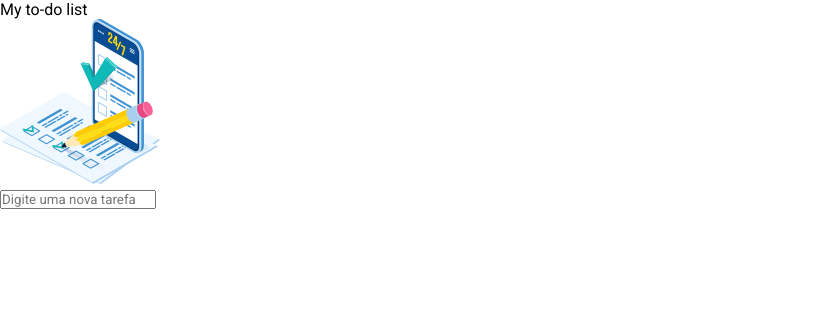
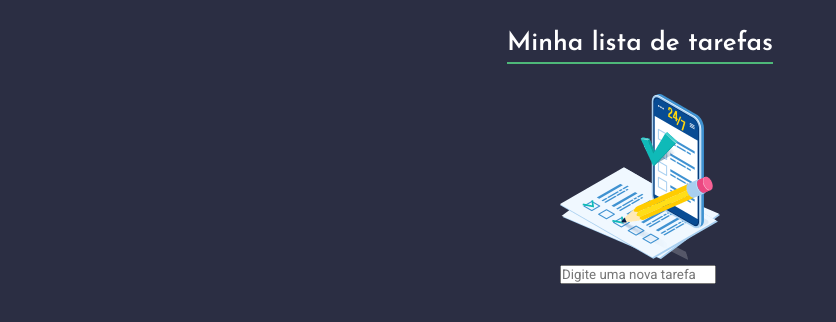
Before and after one commit to PauloMarquess/to-do-list-angular, an Angular app: page / in a window 1280 px wide. Shown: the top 322 px of the page, without its empty margins (0-836 px from the left). Built offline with nearby package versions, Linux system fonts and the light colour scheme.

Commit message:
feat: criado style para o header

```diff
--- a/package.json
+++ b/package.json
@@ -18,6 +18,7 @@
     "@angular/platform-browser": "^14.1.0",
     "@angular/platform-browser-dynamic": "^14.1.0",
     "@angular/router": "^14.1.0",
+    "angular-cli-ghpages": "^1.0.3",
     "rxjs": "~7.5.0",
     "tslib": "^2.3.0",
     "zone.js": "~0.11.4"
--- a/src/app/modules/home/components/header/header.component.html
+++ b/src/app/modules/home/components/header/header.component.html
@@ -1 +1 @@
-<p>My to-do list</p>
+<header>{{title}}</header>
--- a/src/app/modules/home/components/header/header.component.sass
+++ b/src/app/modules/home/components/header/header.component.sass
@@ -0,0 +1,10 @@
+@import '../../../../../dist/sass/variables'
+
+header
+    font-family: 'Josefin Sans', sans-serif
+    font-size: 26px
+    font-weight: 600
+    color: $white-color
+    border-bottom: 2.5px solid $sucess-color
+    padding-bottom: 5px
+    margin-bottom: 30px
--- a/src/app/modules/home/components/header/header.component.ts
+++ b/src/app/modules/home/components/header/header.component.ts
@@ -1,4 +1,4 @@
-import { Component, OnInit } from '@angular/core';
+import { Component, Input, OnInit } from '@angular/core';
 
 @Component({
   selector: 'app-header',
@@ -6,7 +6,7 @@ import { Component, OnInit } from '@angular/core';
   styleUrls: ['./header.component.sass']
 })
 export class HeaderComponent implements OnInit {
-
+  @Input() title:string=''
   constructor() { }
 
   ngOnInit(): void {
--- a/src/app/modules/home/pages/home/home.component.html
+++ b/src/app/modules/home/pages/home/home.component.html
@@ -1,2 +1,6 @@
-<app-header></app-header>
-<app-list></app-list>
+<div class="container">
+    <div class="card-to-do">
+        <app-header title="Minha lista de tarefas"></app-header>
+        <app-list></app-list>
+    </div>
+</div>
--- a/src/app/modules/home/pages/home/home.component.sass
+++ b/src/app/modules/home/pages/home/home.component.sass
@@ -0,0 +1,16 @@
+@import '../../../../../dist/sass/variables'
+
+.container
+    width: 100%
+    height: 100vh
+    background: $primary-color
+
+.card-to-do
+    width: 100%
+    max-width: 450px
+    margin-top: 40px
+    margin: 0 auto
+    display: flex
+    flex-direction: column
+    align-items:  center
+    padding-top: 30px
--- a/src/index.html
+++ b/src/index.html
@@ -1,12 +1,12 @@
 <!DOCTYPE html>
 <html lang="en">
+
 <head>
-    <link rel="preconnect" href="https://fonts.googleapis.com" />
-    <link rel="preconnect" href="https://fonts.gstatic.com" crossorigin />
+  <link rel="preconnect" href="https://fonts.googleapis.com">
+  <link rel="preconnect" href="https://fonts.gstatic.com" crossorigin>
   <link
-      href="https://fonts.googleapis.com/css2?family=Roboto:ital,wght@0,400;0,500;0,700;1,400&display=swap"
-      rel="stylesheet"
-    />
+    href="https://fonts.googleapis.com/css2?family=Josefin+Sans:wght@400;600&family=Roboto:wght@400;700&display=swap"
+    rel="stylesheet">
   <meta charset="utf-8" />
   <title>To-Do</title>
   <base href="/" />
@@ -17,4 +17,5 @@
 <body>
   <app-root></app-root>
 </body>
+
 </html>
--- a/src/styles.sass
+++ b/src/styles.sass
@@ -8,3 +8,7 @@
 
 body
     background: primary-background-color
+
+    ul
+        list-style: none
+        text-decoration: none
```
Also changed, not shown: src/dist/sass/variables.sass, 1 other file (tests, documents, lock files or other folders). Lines whose indentation alone changed are shown as unchanged.
